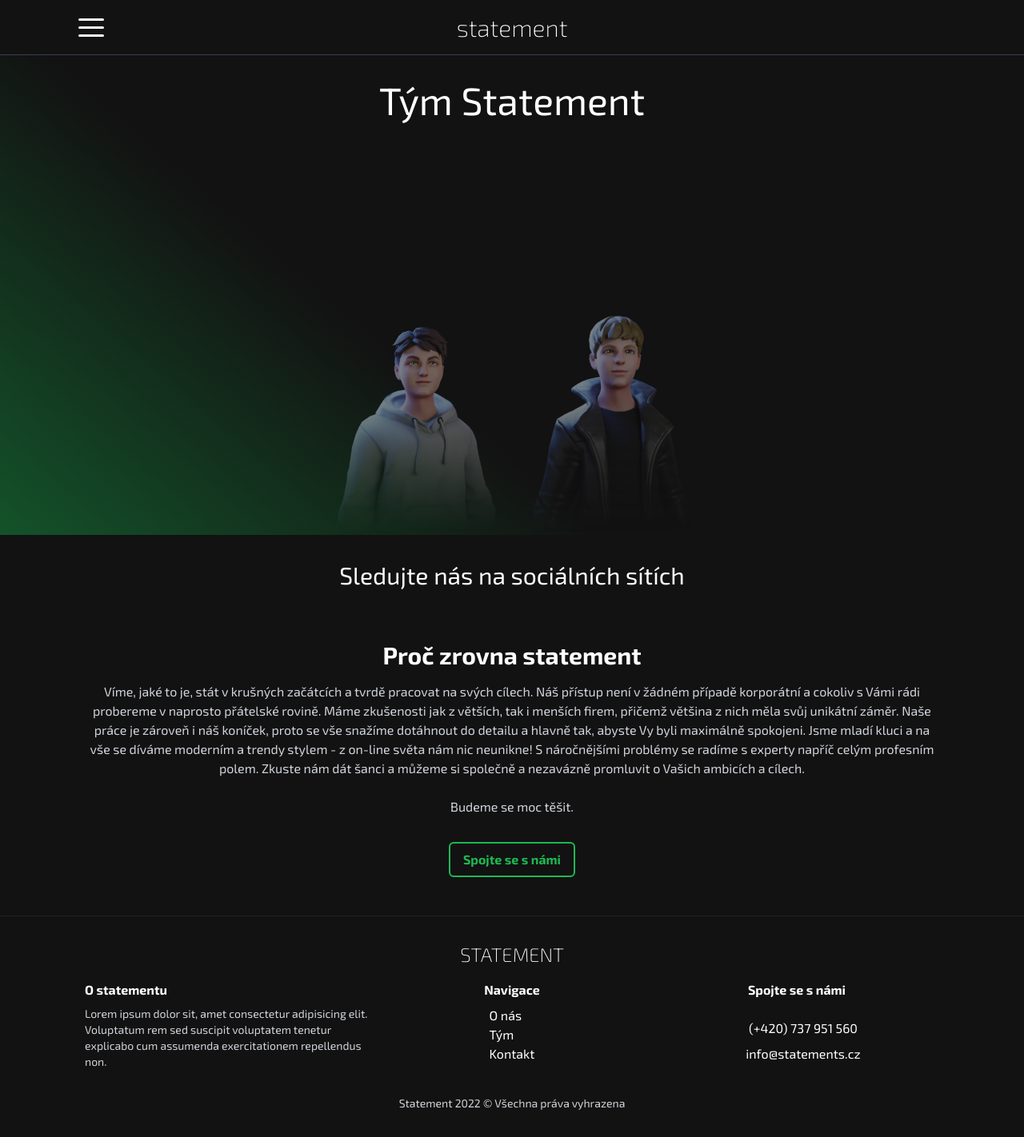
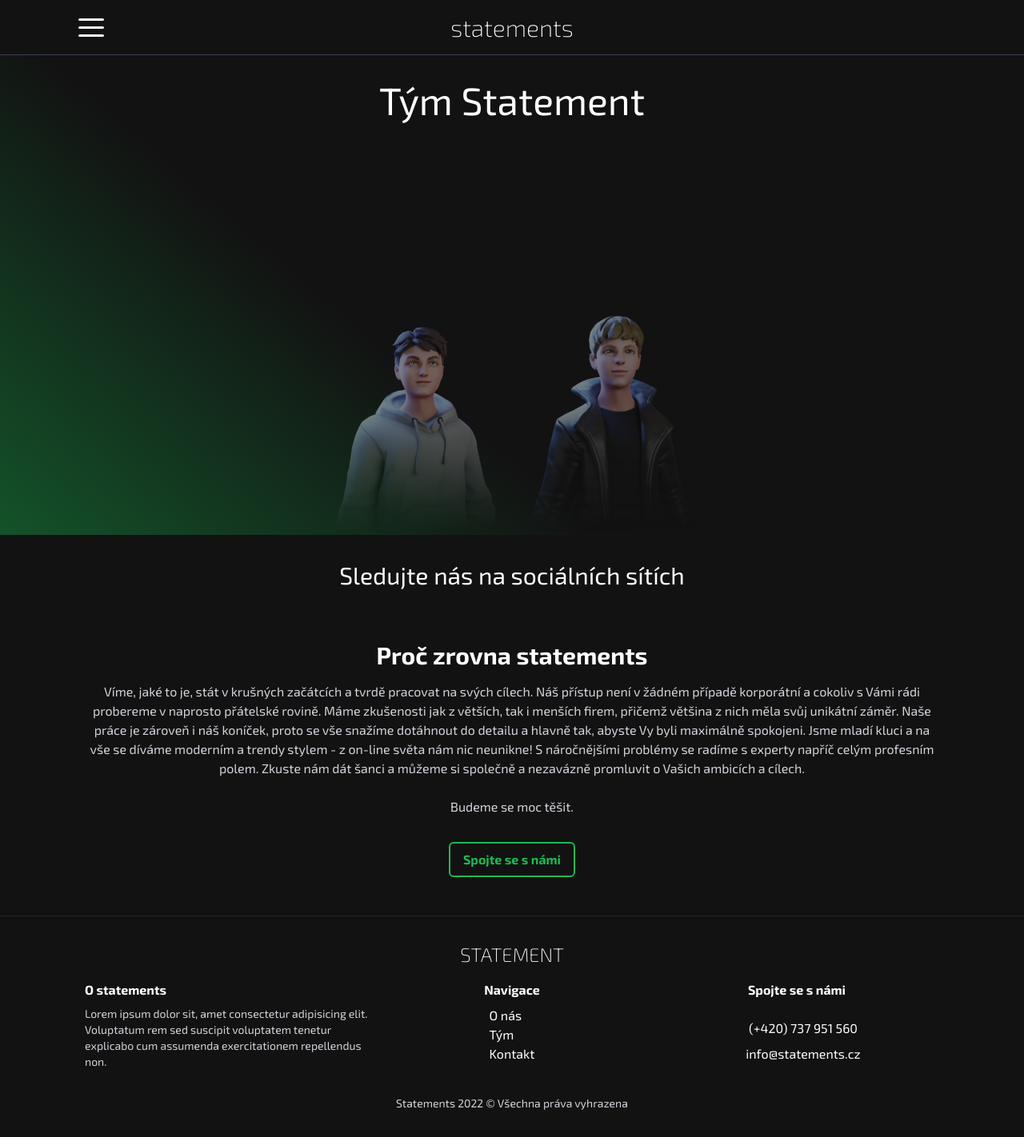
Before and after one commit to tomasborek/statement-frontend, a Next.js app: page /team in a window 1280 px wide. Shown: the whole page at 80% size. Built offline with nearby package versions, Linux system fonts and the light colour scheme; some icons are missing.

Commit message:
Statement změněno na statements

```diff
--- a/components/Footer.tsx
+++ b/components/Footer.tsx
@@ -10,7 +10,7 @@ const Footer = () => {
 
         <div className="flex">
           <div className="flex-1">
-            <h3 className="font-bold mb-2">O statementu</h3>
+            <h3 className="font-bold mb-2">O statements</h3>
             <p className="text-sm text-proseText">
               Lorem ipsum dolor sit, amet consectetur adipisicing elit.
               Voluptatum rem sed suscipit voluptatem tenetur explicabo cum
@@ -50,7 +50,7 @@ const Footer = () => {
         </div>
         <div className="flex justify-center mt-8">
           <p className="text-sm text-proseText">
-            Statement 2022 &copy; Všechna práva vyhrazena
+            Statements 2022 &copy; Všechna práva vyhrazena
           </p>
         </div>
       </div>
--- a/components/Header.tsx
+++ b/components/Header.tsx
@@ -21,7 +21,7 @@ const Header = ({ absolute }) => {
             onClick={() => setNavOpen(false)}
             className="text-3xl font-extralight cursor-pointer"
           >
-            statement
+            statements
           </h2>
         </Link>
       </div>
--- a/components/WhyUs.tsx
+++ b/components/WhyUs.tsx
@@ -7,7 +7,7 @@ const WhyUs = () => {
   return (
     <section className="my-12">
       <h2 className="font-bold text-3xl text-center mb-4">
-        Proč zrovna statement
+        Proč zrovna statements
       </h2>
       <p className="text-center mb-8 text-proseText">
         Víme, jaké to je, stát v krušných začátcích a tvrdě pracovat na svých
```
